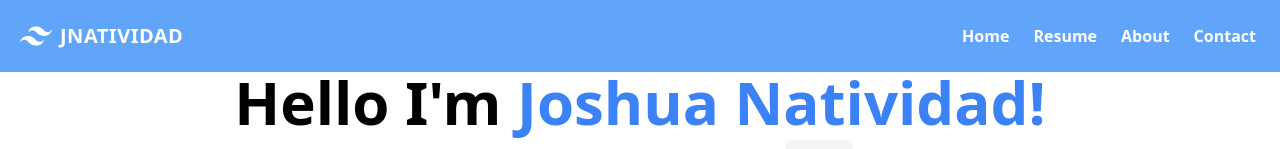
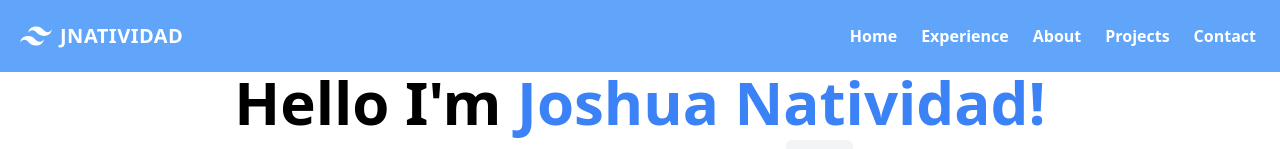
Before and after one commit to jnatividad-design/portfolio, a Next.js app in the folder portfolio/: page / in a window 1280 px wide. Shown: the top 149 px of the page. Built offline with nearby package versions, Linux system fonts and the light colour scheme.

Commit message:
Edit navbar

```diff
--- a/portfolio/components/navbar.jsx
+++ b/portfolio/components/navbar.jsx
@@ -44,12 +44,17 @@
               </Link>
               <Link href='/'>
                 <a className='lg:inline-flex lg:w-auto w-full px-3 py-2 rounded text-white font-bold items-center justify-center hover:bg-blue-500 hover:text-white'>
-                  Resume
+                  Experience
                 </a>
               </Link>
               <Link href='/about'>
                 <a className='lg:inline-flex lg:w-auto w-full px-3 py-2 rounded text-white font-bold items-center justify-center hover:bg-blue-500 hover:text-white'>
                   About
+                </a>
+              </Link>
+              <Link href='/'>
+                <a className='lg:inline-flex lg:w-auto w-full px-3 py-2 rounded text-white font-bold items-center justify-center hover:bg-blue-500 hover:text-white'>
+                  Projects
                 </a>
               </Link>
               <Link href='/'>
--- a/portfolio/pages/about.js
+++ b/portfolio/pages/about.js
@@ -1,7 +1,3 @@
-
-import Link from 'next/link';
-import Layout from '../components/layout';
-import { Navbar } from '../components/Navbar'
 
 export default function FirstPost() {
   return (
--- a/portfolio/pages/index.js
+++ b/portfolio/pages/index.js
@@ -1,12 +1,10 @@
 import Head from 'next/head'
 import Image from 'next/image'
-import { Navbar } from '../components/Navbar';
 
 export default function Home() {
   return (
     <div>
       <Head>
-      <Navbar />
         <title>Joshua Natividad</title>
         <meta name="name" content="Portfolio developed and designed by Joshua Natividad" />
         <link rel="icon" href="/favicon.ico" />
```
